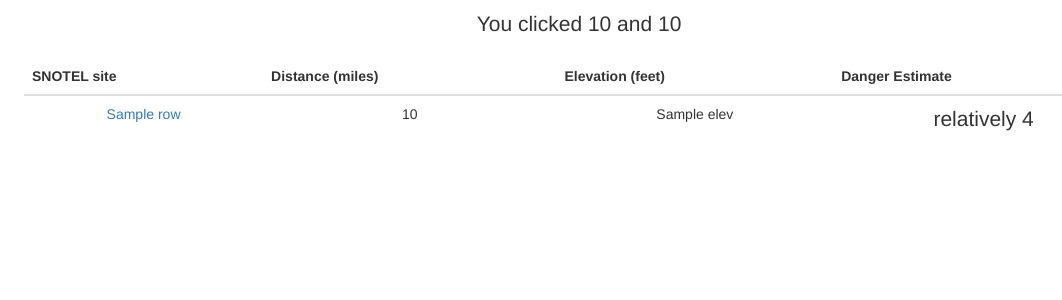
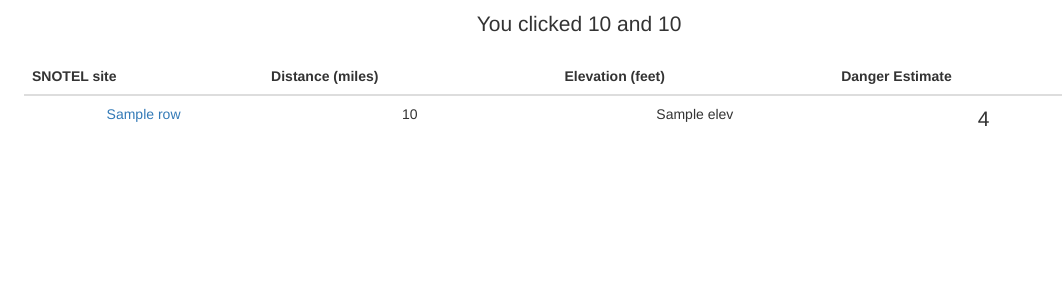
Before and after one commit to baldwint/snotelier, a Flask app: template snotelier/templates/result.html in a window 1280 px wide. Shown: the part 151-451 px from the top of the page, without its empty margins (61-1123 px from the left). Run offline with Flask 2, Linux system fonts and the light colour scheme; the template is opened without the code that fills it: most values are stand-ins (such as "Sample title", 1, 10 or a date in 2020); parts of the project's set-up code (start-up, migrations or seed data) failed here and were passed over; some libraries are stand-ins or nearby versions.

```diff
--- a/snotelier/model.py
+++ b/snotelier/model.py
@@ -110,4 +110,4 @@ def model_to_date(site_id, state, date):
         print('ValueError for site %s' % site_id)
         print(inputvals)
         return 'Unavailable'
-    return ratings[int(predicted)]
+    return 'Relatively ' + ratings[int(predicted)]
--- a/snotelier/templates/result.html
+++ b/snotelier/templates/result.html
@@ -18,7 +18,7 @@
             <td><a href="http://wcc.sc.egov.usda.gov/nwcc/site?sitenum={{row.Index}}">{{row.site_name}}</a></td>
             <td>{{row.distance|round(1)}}</td>
             <td>{{row.elev}}</td>
-            <td class="lead {{row.rating|lower}}">relatively {{row.rating|lower}}</td>
+            <td class="lead {{row.rating|lower}}">{{row.rating|lower}}</td>
         </tr>
         {% endfor %}
     </tbody>
```
